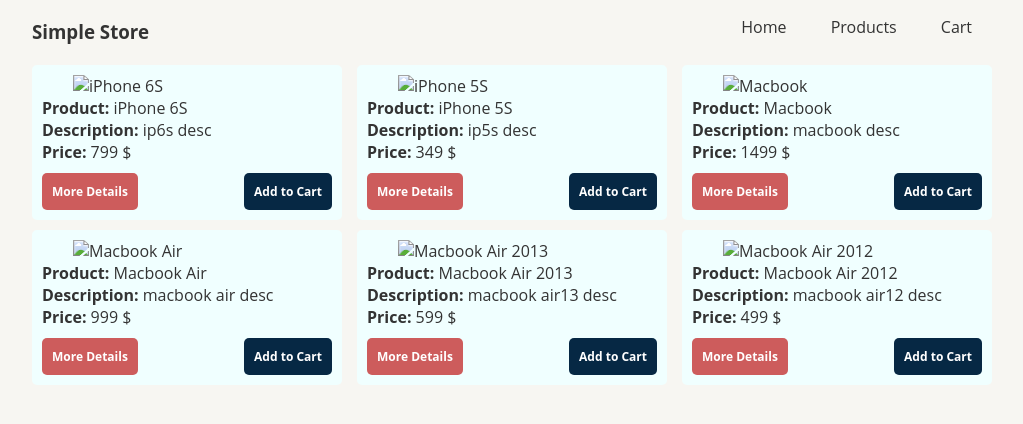
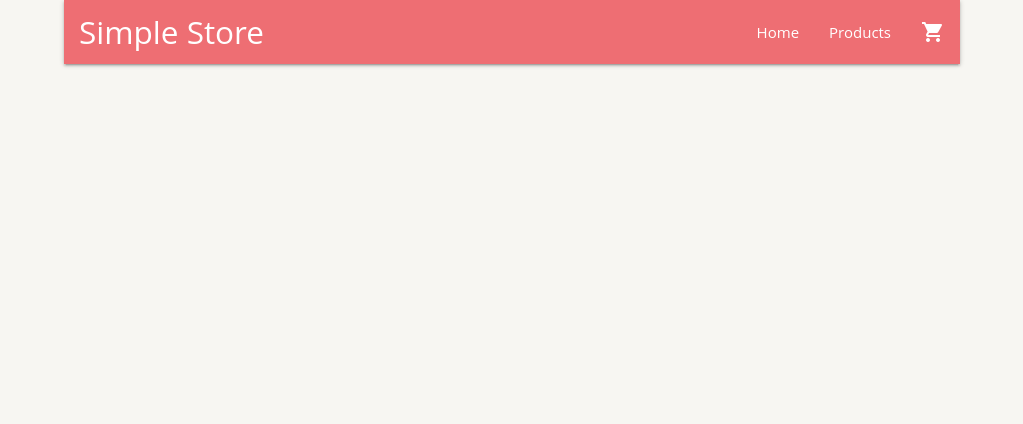
Before and after one commit to kristian-angelski/demo-ka, a website built with webpack: page src/index.html in a window 1280 px wide. Shown: the whole page, without its empty margins (128-1151 px from the left). Built offline with nearby package versions, Linux system fonts and the light colour scheme; files whose address does not match are found by name.

Commit message:
submitting most up-to-date work on the project

```diff
--- a/src/index.html
+++ b/src/index.html
@@ -4,24 +4,26 @@
 <head>
   <meta charset="UTF-8">
   <meta name="viewport" content="width=device-width, initial-scale=1">
+  <link href="https://fonts.googleapis.com/icon?family=Material+Icons" rel="stylesheet">
   <title>simple store</title>
 </head>
 
 <body>
   <div class="container">
     <header class="header">
-      <h3 class="header-logo">Simple Store</h3>
-
-      <nav class="header-nav">
-        <ul>
-          <li><a href="#0">Home</a></li>
-          <li><a href="#0">Products</a></li>
-          <li><a class="cart" href="#0">Cart</a></li>
-        </ul>
+      <nav>
+        <div class="nav-wrapper">
+          <a href="#" class="brand-logo">Simple Store</a>
+          <ul id="nav-mobile" class="right hide-on-med-and-down">
+            <li><a href="#">Home</a></li>
+            <li><a href="#" class="products-btn">Products</a></li>
+            <li><a href="#" class="cart-btn"><i class="material-icons">shopping_cart</i></a></li>
+          </ul>
+        </div>
       </nav>
     </header>
 
-    <div class="products">
+    <div class="products hidden">
     </div><!-- products -->
     <div class="shopping-cart hidden">
       <div class="shopping-cart-head">
--- a/src/scripts/index.js
+++ b/src/scripts/index.js
@@ -1,28 +1,33 @@
-// import '../styles/index.scss';
 import '../styles/index.css';
-import cart from '../templates/products.html';
-// console.log(cart);
+import 'materialize-css/dist/css/materialize.min.css';
+import 'materialize-css/dist/js/materialize.min.js';
+
 (function () {
   let products = document.querySelector('.products');
-  let cartBtn = document.querySelector('.cart');
   let cart = document.querySelector('.shopping-cart');
+  let productsBtn = document.querySelector('.products-btn');
+  let cartBtn = document.querySelector('.cart-btn');
 
   cartBtn.addEventListener('click', function () {
+    cart.classList.toggle('hidden');
+    if (!(products.classList.contains('hidden'))) {
+      products.classList.toggle('hidden');
+    }
+  });
+
+  productsBtn.addEventListener('click', function () {
     products.classList.toggle('hidden');
-    cart.classList.toggle('hidden');
+    if (!(cart.classList.contains('hidden'))) {
+      cart.classList.toggle('hidden');
+    }
   });
 
 })();
 
 var ShoppingCart = (function () {
   'use strict';
+
   // Get necesarry DOM Elements
-  // var shopCart = document.querySelector('.cart');
-  // var content = document.querySelector('.container');
-  // shopCart.addEventListener('click', function() {
-  //   content.innerHTML = cart;
-  // });
-
   var productsEl = document.querySelector('.products'),
     cartEl = document.querySelector('.shopping-cart-list'),
     productQuantityEl = document.querySelector('.product-quantity'),
@@ -74,6 +79,20 @@
         description: 'macbook air12 desc',
         imageUrl: 'url/macbook-air12',
         price: 499
+      },
+      {
+        id: 5,
+        name: 'Macbook Air 2012',
+        description: 'macbook air12 desc',
+        imageUrl: 'url/macbook-air12',
+        price: 499
+      },
+      {
+        id: 5,
+        name: 'Macbook Air 2012',
+        description: 'macbook air12 desc',
+        imageUrl: 'url/macbook-air12',
+        price: 499
       }
     ],
     productsInCart = [];
@@ -83,18 +102,20 @@
     products.forEach(function (item) {
       var productEl = document.createElement('div');
       productEl.className = 'product';
-      productEl.innerHTML = `<div class="product-image">
-                                  <img src="${item.imageUrl}" alt="${item.name}">
-                               </div>
-                               <div class="product-name"><span>Product:</span> ${item.name}</div>
-                               <div class="product-description"><span>Description:</span> ${item.description}</div>
-                               <div class="product-price"><span>Price:</span> ${item.price} $</div>
-                               <div class="product-add-to-cart">
-                                 <a href="#0" class="button see-more">More Details</a>
-                                 <a href="#0" class="button add-to-cart" data-id=${item.id}>Add to Cart</a>
-                               </div>
-                            </div>
-  `;
+      productEl.innerHTML = `    <div class="card">
+                                  <div class="card-image waves-effect waves-block waves-light">
+                                      <img class="activator" src="${item.imgUrl}">
+                                  </div>
+                                  <div class="card-content">
+                                      <span class="card-title activator grey-text text-darken-4">${item.name} - $${item.price}<i class="material-icons right">more_vert</i></span>
+                                      <p><a href="#" class="button add-to-cart" data-id=${item.id}>Add to Cart</a></p>
+                                  </div>
+                                  <div class="card-reveal">
+                                      <span class="card-title grey-text text-darken-4">${item.name}<i class="material-icons right">close</i></span>
+                                      <p>Description: ${item.description}</p>
+                                  </div>
+                              </div>
+                            </div>`;
 
       productsEl.appendChild(productEl);
     });
--- a/src/styles/index.css
+++ b/src/styles/index.css
@@ -24,17 +24,20 @@
   font-size: 12px;
   font-weight: bold;
 }
+.header {
+  margin-bottom: 20px;
+}
 
-.container {
+.header nav div.nav-wrapper a.brand-logo {
+  padding-left: 15px;
+}
+
+/* .container {
   max-width: 960px;
   width: 100%;
   margin: 0 auto;
-}
-
-.header {
-  overflow: hidden;
-  height: 65px;
-}
+} */
+/*
 
 .header a {
   color: inherit;
@@ -55,7 +58,7 @@
 .header-nav ul li {
   display: inline-block;
   margin: 0 20px;
-}
+} */
 
 .products {
   display: flex;
@@ -76,35 +79,35 @@
 }
 
 
-.product span {
+/* .product span {
   font-weight: bold;
-}
+} */
 
-.product-image img {
+/* .product-image img {
   display: block;
   max-width: 228px;
   width: 100%;
   margin: 0 auto;
-}
+} */
 
-.row .product:last-child {
+/* .row .product:last-child {
   margin-right: 0;
-}
+} */
 
-.product-add-to-cart {
+/* .product-add-to-cart {
   overflow: hidden;
   clear: both;
   margin-top: 10px;
-}
+} */
 
-.see-more {
+/* .see-more {
   float: left;
   background: indianred;
 }
 
 .add-to-cart {
   float: right;
-}
+} */
 
 .shopping-cart {
   /* position: fixed; */
```
